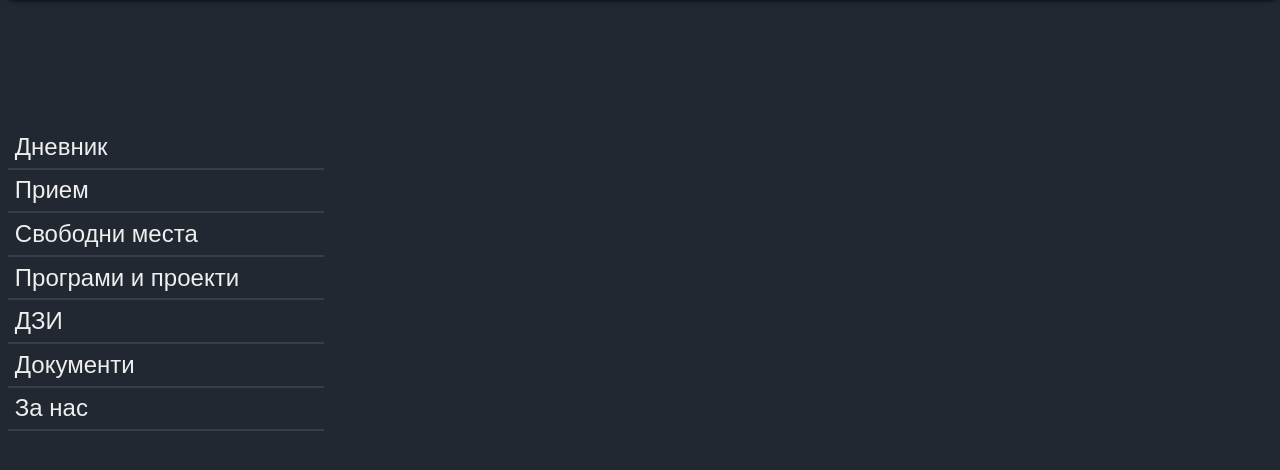
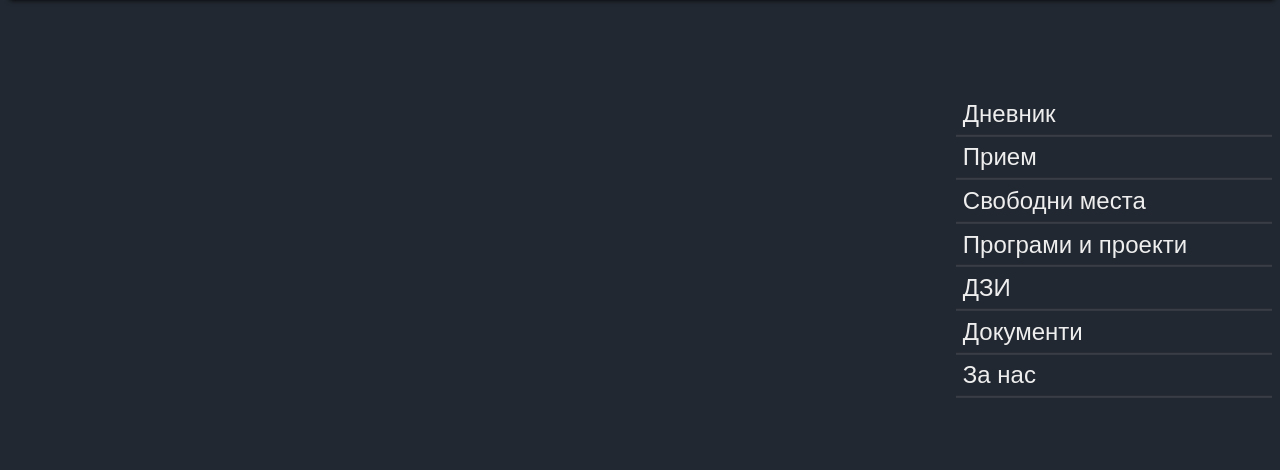
Before and after one commit to 54696d654a6f6c74/RESTwebsite, a plain HTML site: page Public/contacts.html in a window 1280 px wide. Shown: the part 74-544 px from the top of the page. Drawn offline with Linux system fonts and the light colour scheme; no server answers.

Commit message:
Fixed mismatched CSS IDs & updates
Node, Core-JS, Electron and lodash got updated

```diff
--- a/Public/contacts.html
+++ b/Public/contacts.html
@@ -18,7 +18,7 @@
                 <a class="hor-popout-item" href="#">Контакти</a>
             </div>
         </nav>
-        <div id="page-main">
+        <div id="main-page">
             <div class="menu">
                 <a class="list-item" href="#">Дневник</a>
                 <a class="list-item" href="#">Прием</a>
```
Also changed, not shown: Public/news-page.html (+1 -1 lines), Public/news.html (+1 -1 lines), 1 other file.
